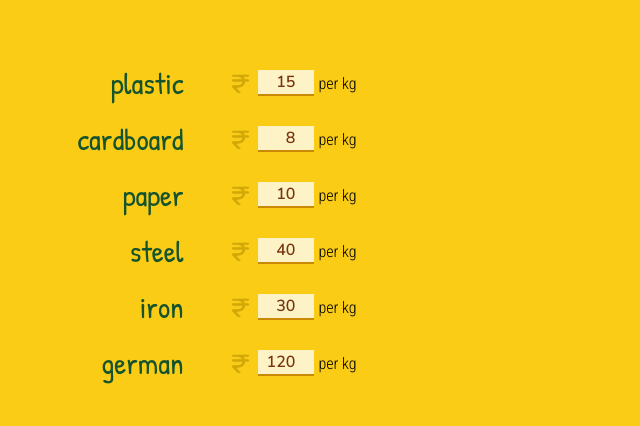
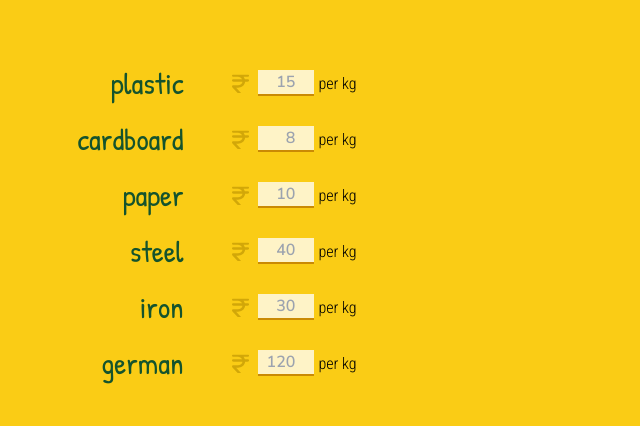
Before and after one commit to JuzerShakir/scrapulator, a React (Vite) app: page /edit in a window 1280 px wide. Shown: the part 210-636 px from the top of the page, without its empty margins (423-1063 px from the left). Built offline with nearby package versions, Linux system fonts and the light colour scheme; a web font is replaced by a local one.

Commit message:
use `placeholder` instead of `value` attribute for input field

```diff
--- a/src/components/Edit/ScrapItems.jsx
+++ b/src/components/Edit/ScrapItems.jsx
@@ -72,7 +72,7 @@ function Item({ item, onHandleItemEarningPerKg }) {
 						id={item.name}
 						name={item.name}
 						className="nunito-sans-semibold bg-amber-100 w-14 text-end text-amber-900 pr-1 border-b-2 border-yellow-600 focus:border-yellow-900 focus:outline-none"
-						value={item.earningPerKg}
+						placeholder={item.earningPerKg}
 						min="1"
 						step="1"
 						onChange={(e) =>
--- a/src/components/HomePage/ScrapItems.jsx
+++ b/src/components/HomePage/ScrapItems.jsx
@@ -63,7 +63,7 @@ function Item({ item, onHandleItemEarnings }) {
 						id={item.name}
 						name={item.name}
 						className="nunito-sans-semibold bg-amber-100 w-10 text-end text-amber-900 pr-1 border-b-2 border-yellow-600 focus:border-yellow-900 focus:outline-none"
-						value={item.weight}
+						placeholder={item.weight}
 						min="0"
 						step="0.1"
 						onChange={(e) => onHandleItemEarnings(item.id, e.target.value)}
```
